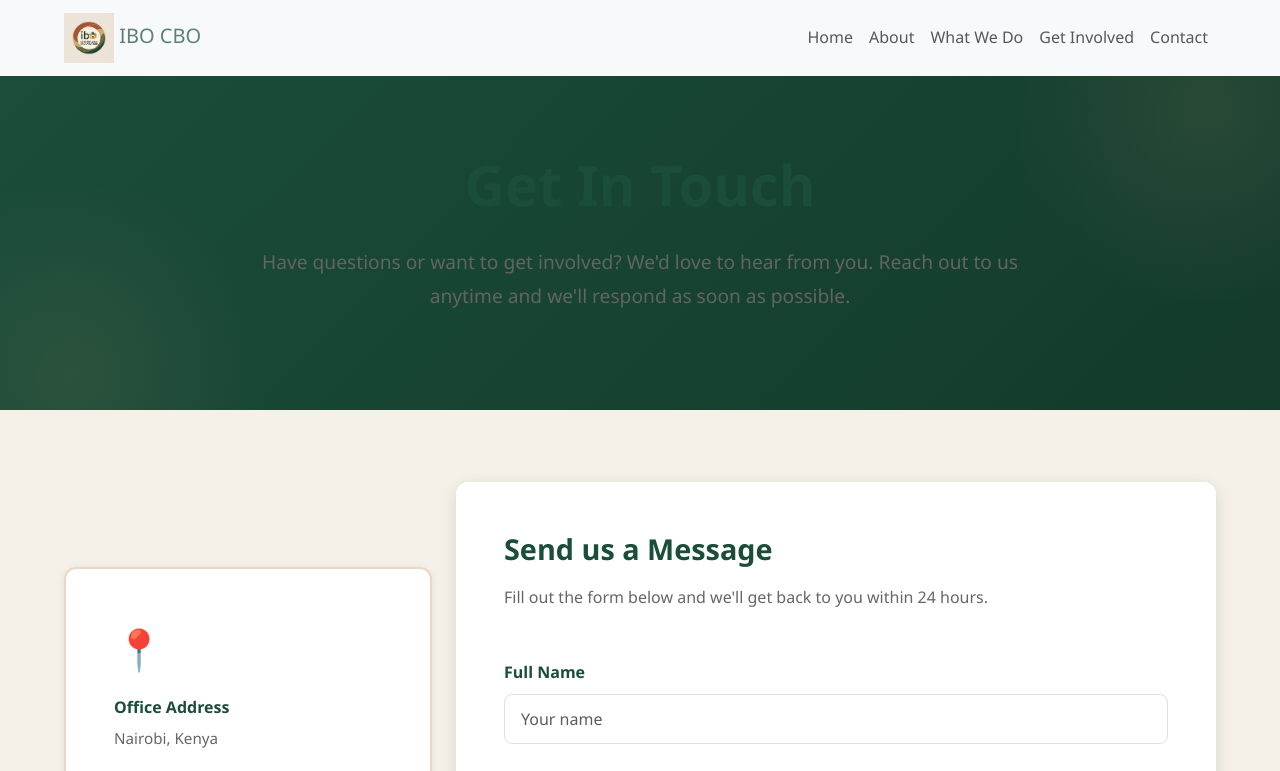
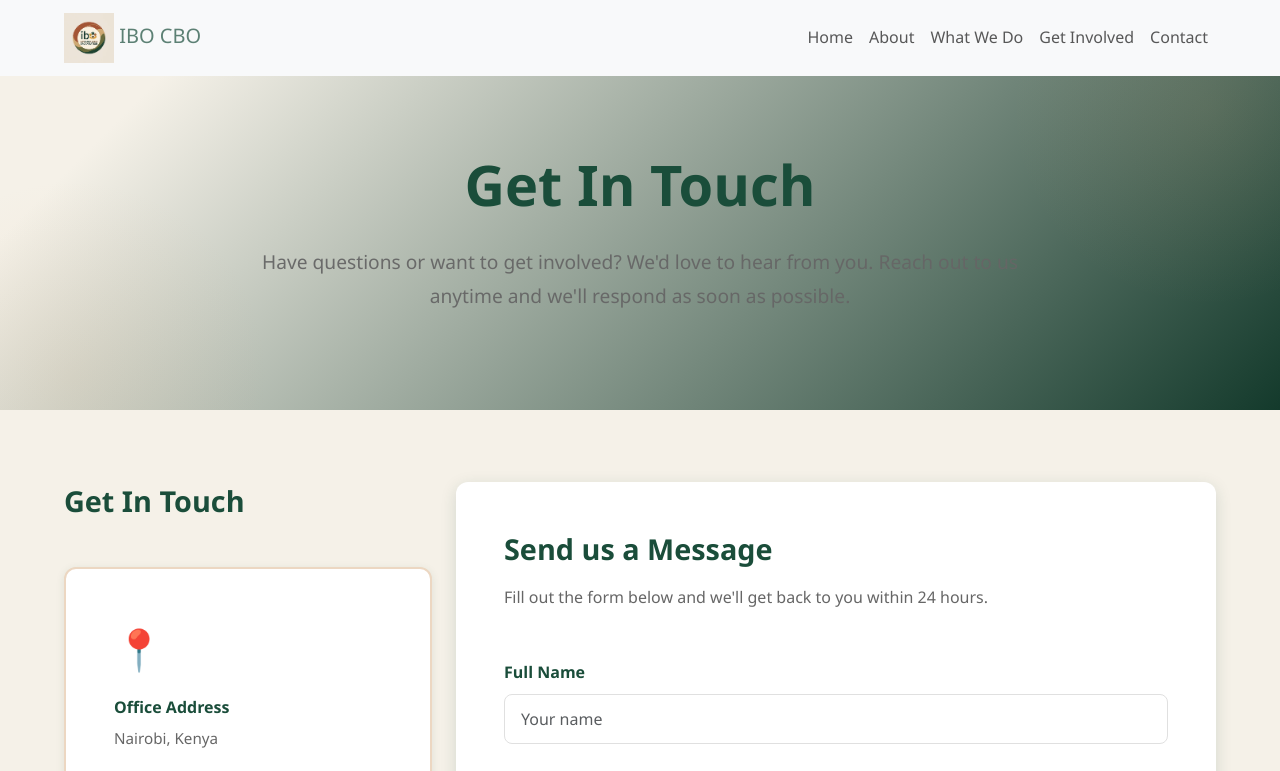
Before and after one commit to joshking-vs/ibo-cbo, a React (Create React App) app in the folder frontend/: page /contact in a window 1280 px wide. Shown: the top 771 px of the page. Built offline with nearby package versions, Linux system fonts and the light colour scheme.

Commit message:
working site awaiting email , contact details and before adding docker

```diff
--- a/frontend/src/components/pages/Contact.jsx
+++ b/frontend/src/components/pages/Contact.jsx
@@ -11,7 +11,7 @@ function Contact() {
         <Container>
           <Row>
             <Col lg={8} className="mx-auto text-center">
-              <h1 className="contact-title fade-in">Get In Touch</h1>
+              <h1 className="contact-page-title  fade-in">Get In Touch</h1>
               <p className="contact-subtitle fade-in-delay-1">
                 Have questions or want to get involved? We'd love to hear from you.
                 Reach out to us anytime and we'll respond as soon as possible.
--- a/frontend/src/styles/Contact.scss
+++ b/frontend/src/styles/Contact.scss
@@ -2,7 +2,7 @@
 
 .contact-page {
   .contact-hero {
-    background: linear-gradient(135deg, $primary-teal 0%, darken($primary-teal, 5%) 100%);
+    background: linear-gradient(135deg, $light-cream 10%, darken($primary-teal, 5%) 100%);
     color: $white;
     padding: $spacing-xl 0;
     text-align: center;
@@ -33,6 +33,7 @@
     }
 
     .contact-title {
+      color: aliceblue !important ;
       font-size: 3.5rem;
       font-weight: 800;
       margin-bottom: $spacing-md;
@@ -59,7 +60,7 @@
 
     .contact-info-section {
       .section-title {
-        color: $light-cream;
+        color: $primary-teal;
         font-weight: 700;
         margin-bottom: $spacing-lg;
         font-size: 1.8rem;
--- a/frontend/src/styles/GetInvolved.scss
+++ b/frontend/src/styles/GetInvolved.scss
@@ -7,7 +7,7 @@
     }
 
     .cta-section {
-      background: linear-gradient(135deg, #007bff 0%, #0056b3 100%);
+      background: linear-gradient(135deg, $secondary-gold 0%, $light-cream 100%);
     }
 
     .hover-lift {
```
